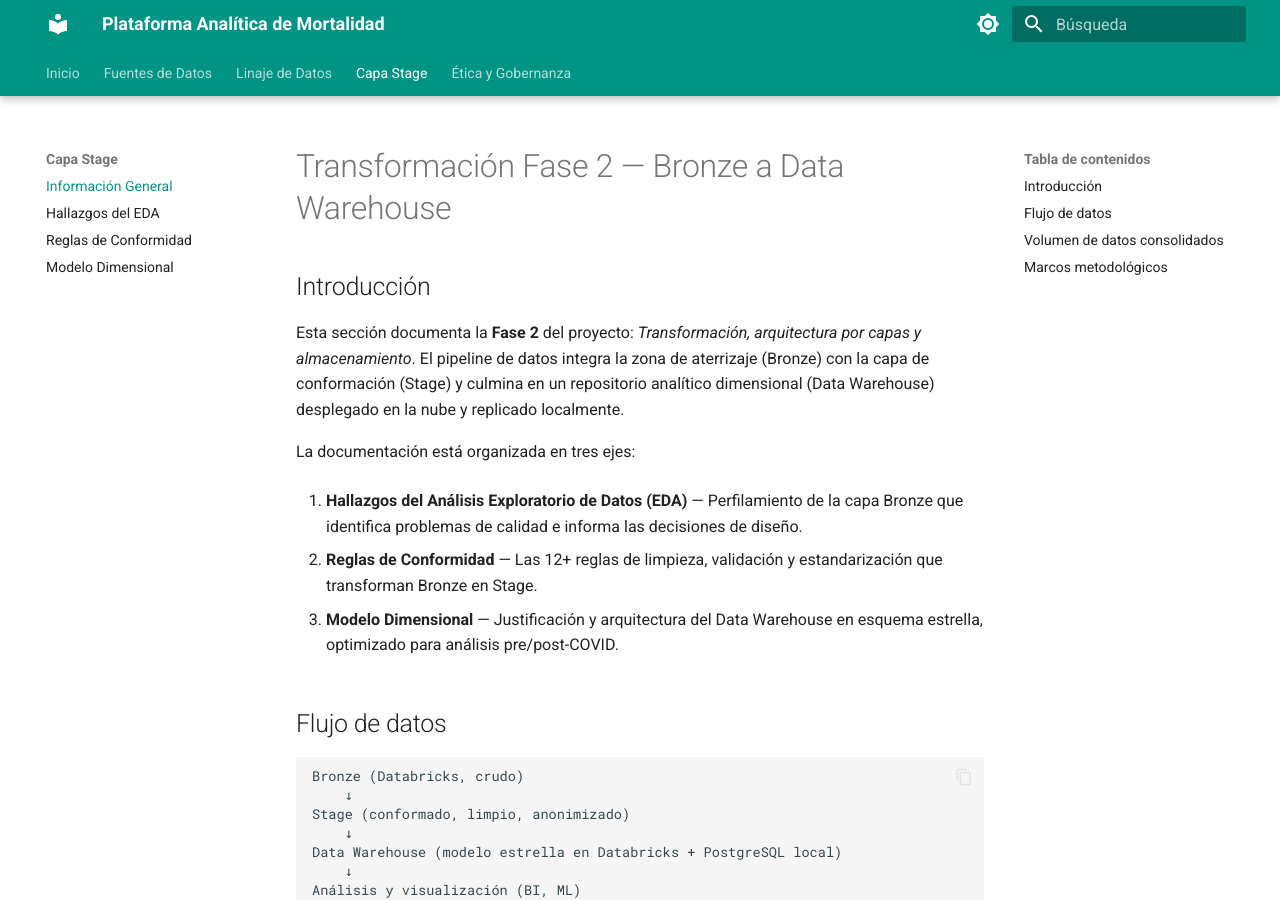
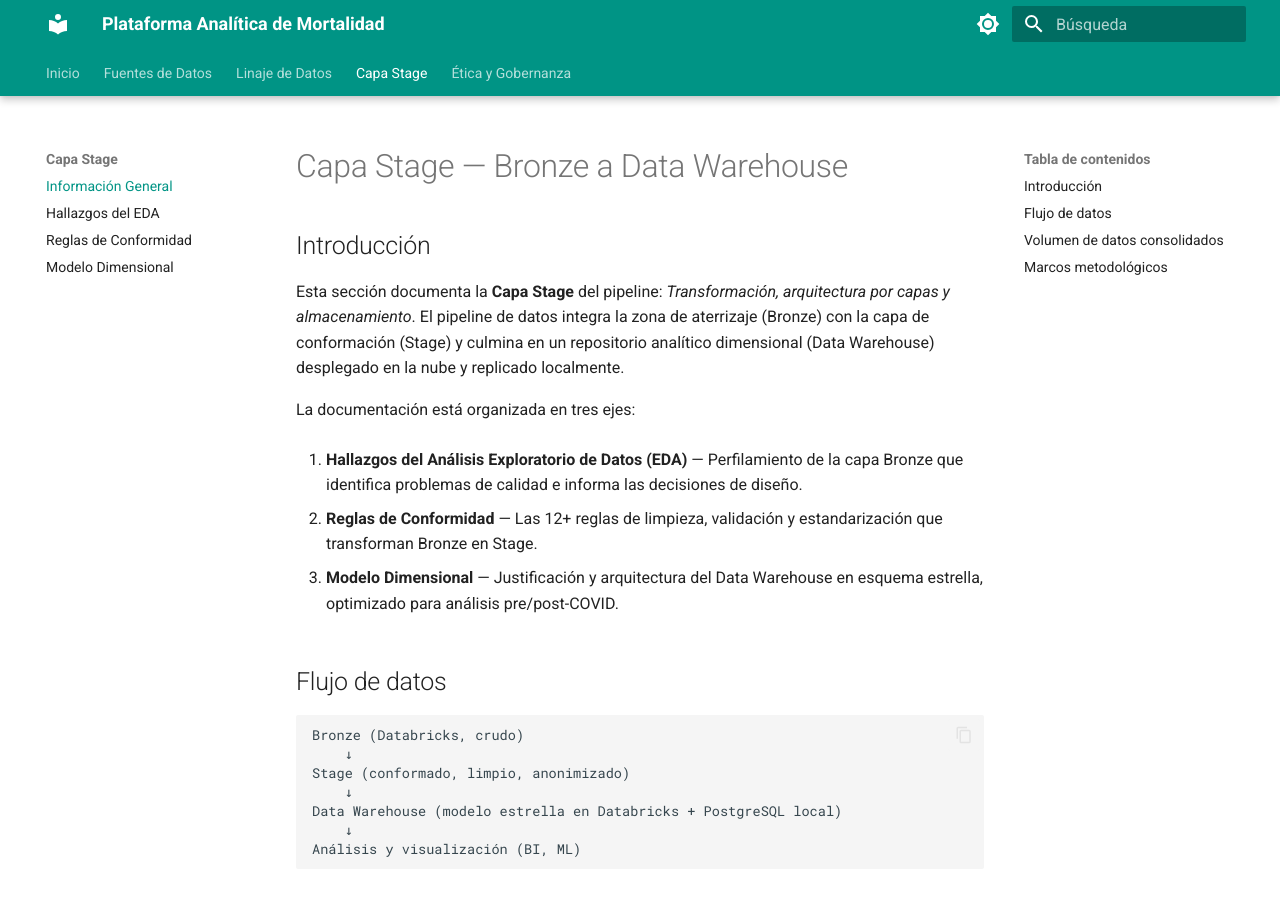
Before and after one commit to betebetoven2/semi2-mortalidad, an MkDocs documentation site: the page built from docs/stage/index.md, in a window 1280 px wide and 900 px high. Built offline with MkDocs 1.6.1 and Material for MkDocs 9.7.7, drawn with Linux system fonts in a browser that asks for light colours.

Commit message:
Update documentation headers for clarity in EDA findings and Stage transformation

```diff
--- a/docs/stage/index.md
+++ b/docs/stage/index.md
@@ -1,8 +1,8 @@
-# Transformación Fase 2 — Bronze a Data Warehouse
+# Capa Stage — Bronze a Data Warehouse
 
 ## Introducción
 
-Esta sección documenta la **Fase 2** del proyecto: *Transformación, arquitectura por capas y almacenamiento*. El pipeline de datos integra la zona de aterrizaje (Bronze) con la capa de conformación (Stage) y culmina en un repositorio analítico dimensional (Data Warehouse) desplegado en la nube y replicado localmente.
+Esta sección documenta la **Capa Stage** del pipeline: *Transformación, arquitectura por capas y almacenamiento*. El pipeline de datos integra la zona de aterrizaje (Bronze) con la capa de conformación (Stage) y culmina en un repositorio analítico dimensional (Data Warehouse) desplegado en la nube y replicado localmente.
 
 La documentación está organizada en tres ejes:
 
```
Also changed, not shown: docs/stage/hallazgos_eda.md (+1 -1 lines).
